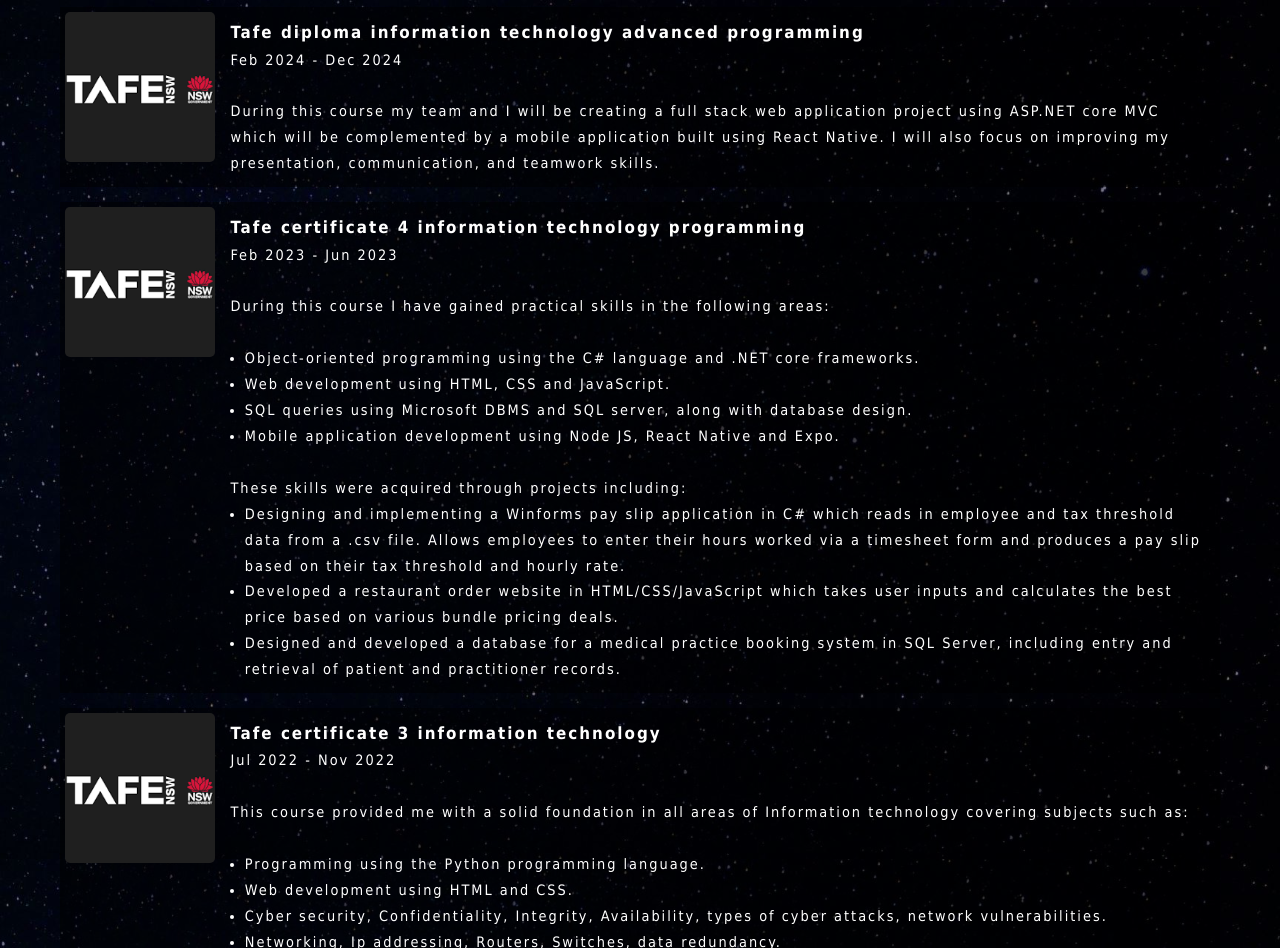
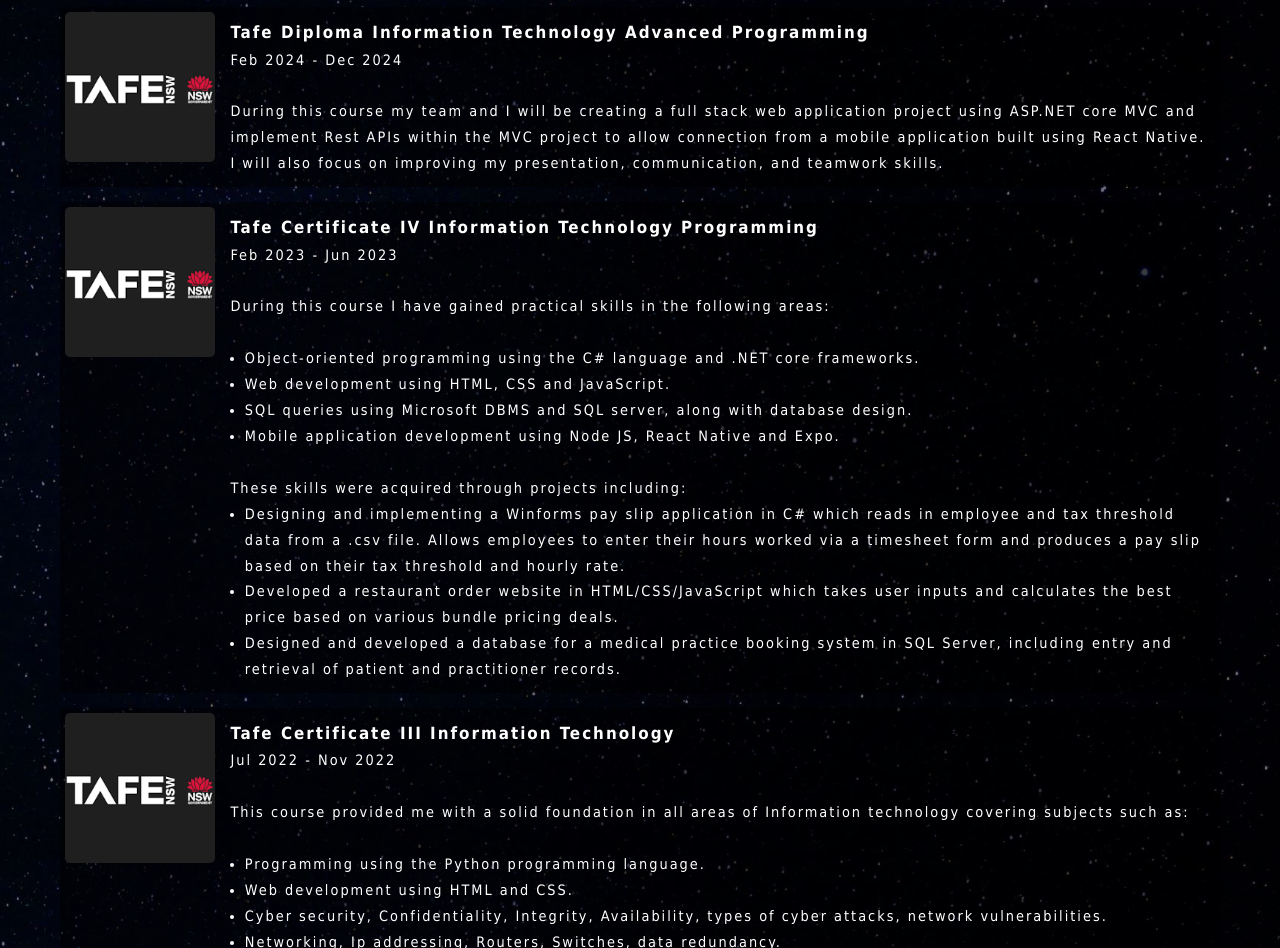
Before and after one commit to Graham-P-Thompson/graham-p-thompson.github.io, a plain HTML site: page index.html in a window 1280 px wide. Shown: the part 3668-4616 px from the top of the page. Drawn offline with Linux system fonts and the light colour scheme.

Commit message:
Update to diploma course info and course details

```diff
--- a/index.html
+++ b/index.html
@@ -209,14 +209,14 @@
                             <img src="images/tafe-logo.png" alt="Tafe logo">
                         </div>
                         <div class="course-info">
-                            <h3>Tafe diploma information technology advanced programming</h3>
+                            <h3>Tafe Diploma Information Technology Advanced Programming</h3>
                             <p>Feb 2024 - Dec 2024</p>
                             <br>
                             <p>
                                 During this course my team and I will be creating a full stack web application project
-                                using ASP.NET core MVC which will be complemented by a mobile application built using
-                                React Native. I will also focus on improving my presentation, communication, and teamwork
-                                skills.
+                                using ASP.NET core MVC and implement Rest APIs within the MVC project to allow connection
+                                from a mobile application built using React Native. I will also focus on improving my
+                                presentation, communication, and teamwork skills.
                             </p>
                         </div>
                     </div>
@@ -225,7 +225,7 @@
                             <img src="images/tafe-logo.png" alt="Tafe logo">
                         </div>
                         <div class="course-info">
-                            <h3>Tafe certificate 4 information technology programming</h3>
+                            <h3>Tafe Certificate IV Information Technology Programming</h3>
                             <p>Feb 2023 - Jun 2023</p>
                             <br>
                             <p>
@@ -263,7 +263,7 @@
                             <img src="images/tafe-logo.png" alt="Tafe logo">
                         </div>
                         <div class="course-info">
-                            <h3>Tafe certificate 3 information technology</h3>
+                            <h3>Tafe Certificate III Information Technology</h3>
                             <p>Jul 2022 - Nov 2022</p>
                             <br>
                             <p>
```
